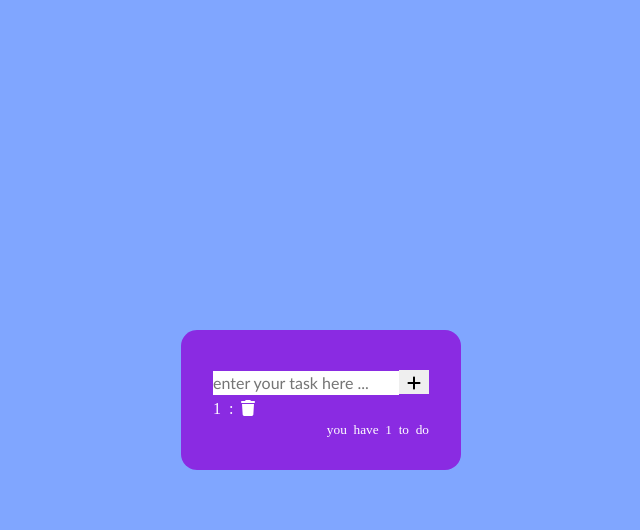
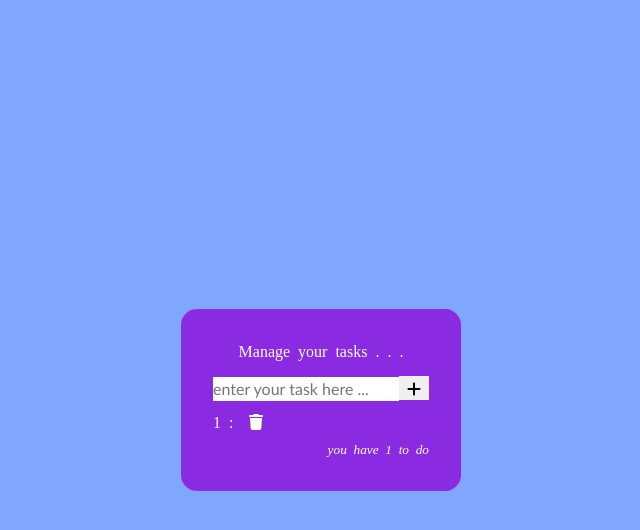
Before and after one commit to amirthenew/todoReact, a React (Create React App) app: page / in a window 1280 px wide. Both pictures are taken after a click on the button 733 px from the left and 393 px from the top of the page. Shown: the top 530 px of the page, without its empty margins (319-959 px from the left). Built offline with nearby package versions, Linux system fonts and the light colour scheme.

Commit message:
text stylings

```diff
--- a/src/components/Header.jsx
+++ b/src/components/Header.jsx
@@ -4,6 +4,7 @@ import styles from '../components/Header.module.css'
 const Header = ()=>{
 
 return(<h2 className={styles.header}>
+    Manage your tasks . . .
     </h2>)
 
 }
--- a/src/components/Header.module.css
+++ b/src/components/Header.module.css
@@ -1,3 +1,5 @@
 .header {
-
+font-size: medium;
+text-align: center;
+padding-bottom: .5rem;
 }
--- a/src/components/Todos.js
+++ b/src/components/Todos.js
@@ -52,11 +52,11 @@ return (
   <button className={styles.addBtn} onClick={addTask}
   style={{padding:'0 .5rem'}}>{plusIcon}</button>
 {tasks.map((task,id)=> <div key={id}
-className='todo'><span className={status ? styles.completed : null}
+className={styles.todo}><span className={status ? styles.completed : null}
 onClick={toggleClass}>{id+1} : {task}</span>
-<i onClick={()=>removeTask(task)}>{faTrashs}</i></div>)}
+<i className={styles.trashIcon} onClick={()=>removeTask(task)}>{faTrashs}</i></div>)}
 
-<span className={styles.hint}>{`you have ${tasks.length} to do`}</span>
+<i className={styles.hint}>{`you have ${tasks.length} to do`}</i>
  {console.log(tasks)}
 </div>)
 
--- a/src/components/Todos.module.css
+++ b/src/components/Todos.module.css
@@ -27,8 +27,9 @@ li{
     transition: .4s all ease-in;
 }
 
-.trash{
+.trashIcon{
     margin-left: .5rem;
+    cursor: pointer;
 }
 
 .completed{
@@ -43,4 +44,8 @@ li{
     font-size: smaller;
     display: flex;
     justify-content: end;
+    margin-top: .4rem;
 }
+.todo{
+    padding-top: .5rem;
+}
```
